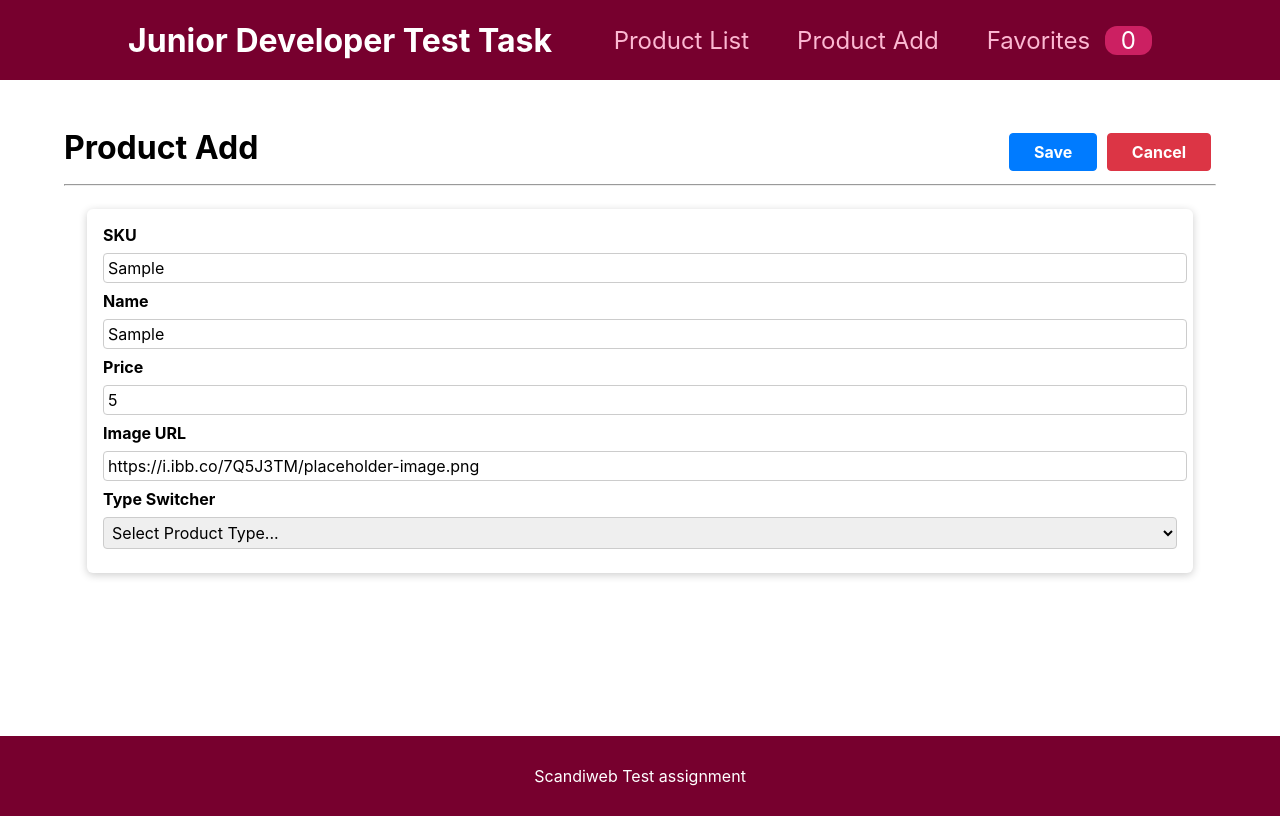
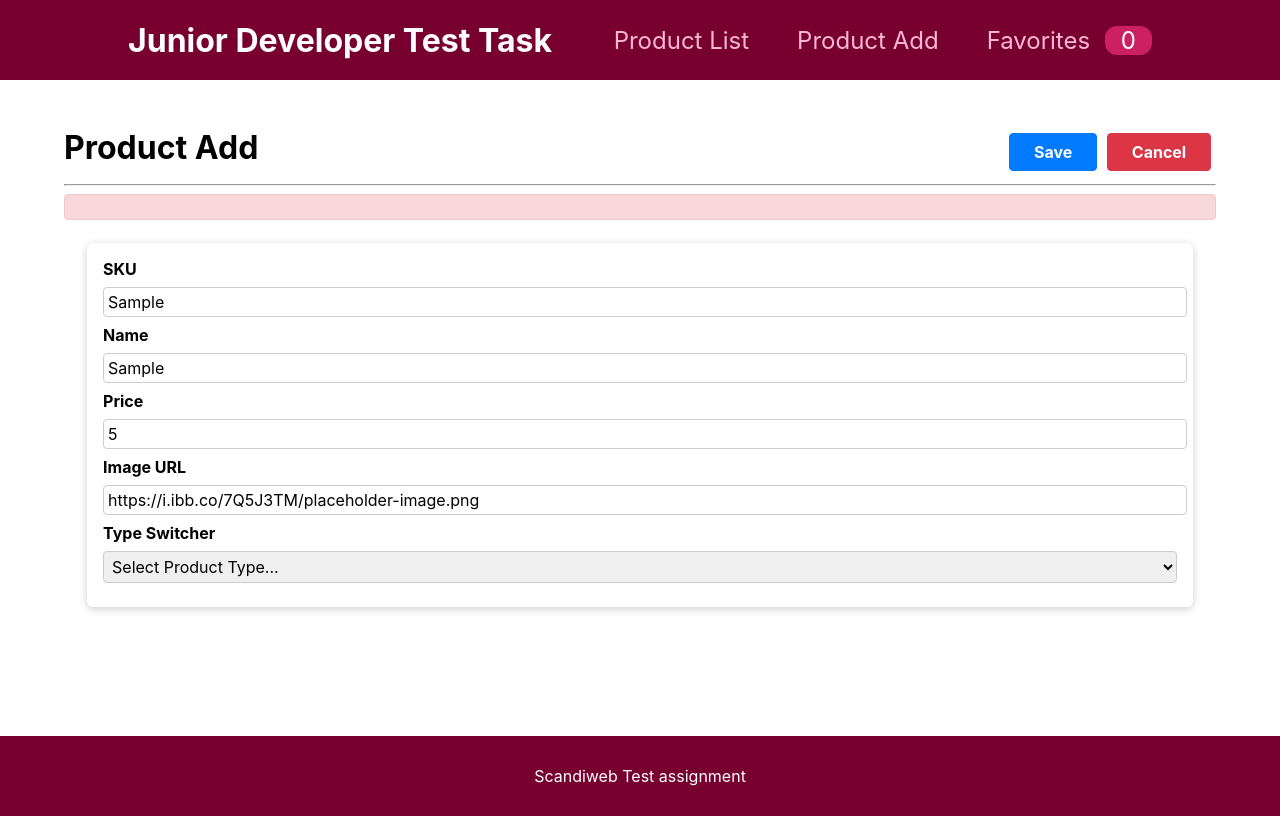
Before and after one commit to mahmoud-lembo/scandiweb-test, a React (Create React App) app: page /add-product in a window 1280 px wide. Both pictures are taken after typing "Sample", "Sample", "5" into the empty fields and a click on the button "Save". Built offline with nearby package versions, Linux system fonts and the light colour scheme; no server answers.

Commit message:
Updating Error Alert Style

```diff
--- a/src/pages/AllProducts.module.css
+++ b/src/pages/AllProducts.module.css
@@ -47,3 +47,14 @@
   background-color: #0069d9;
   border-color: #0069d9;
 }
+
+.errorAlert {
+  position: relative;
+  padding: .75rem 1.25rem;
+  margin-bottom: 1rem;
+  border: 1px solid transparent;
+  border-radius: .25rem;
+  color: #721c24;
+  background-color: #f8d7da;
+  border-color: #f5c6cb;
+}
--- a/src/pages/NewProduct.js
+++ b/src/pages/NewProduct.js
@@ -37,7 +37,7 @@ function NewProductPage() {
         </div>
       </div>
       <hr></hr>
-      <div>{mutation.error?.response?.data?.message}</div>
+      <div className={classes.errorAlert} style={{display: mutation.error ? 'block' : 'none' }}>{mutation.error?.response?.data?.message}</div>
       <NewProductForm onAddProduct={mutation} />
     </section>
   );
```
